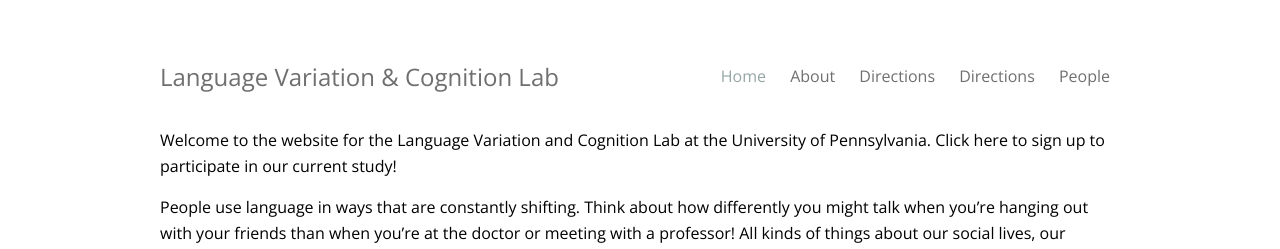
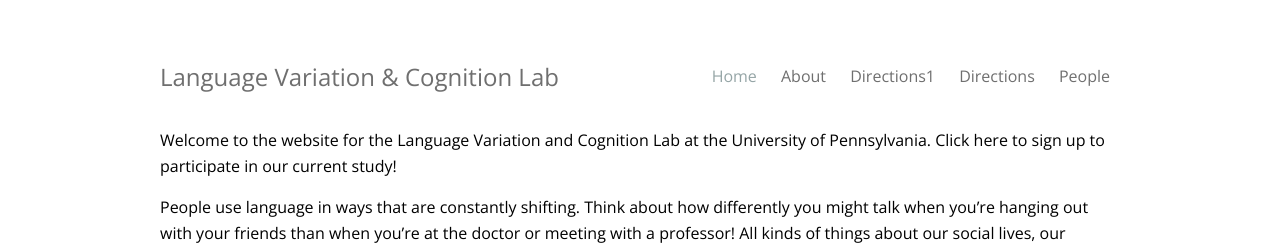
Before and after one commit to laceywade/TammingaLab.github.io, a Jekyll site: the page built from index.md, in a window 1280 px wide. Shown: the top 249 px of the page. Built offline with Jekyll 4.4.1, drawn with Linux system fonts in a browser that asks for light colours; some web fonts are replaced.

Commit message:
Update directions.html

```diff
--- a/directions.html
+++ b/directions.html
@@ -1,8 +1,8 @@
 ---
 layout: default
-permalink: /directions/
+permalink: /directions1/
 published: true
-title: Directions
+title: Directions1
 navigation_weight: 2
 ---
 <!DOCTYPE html>
```
